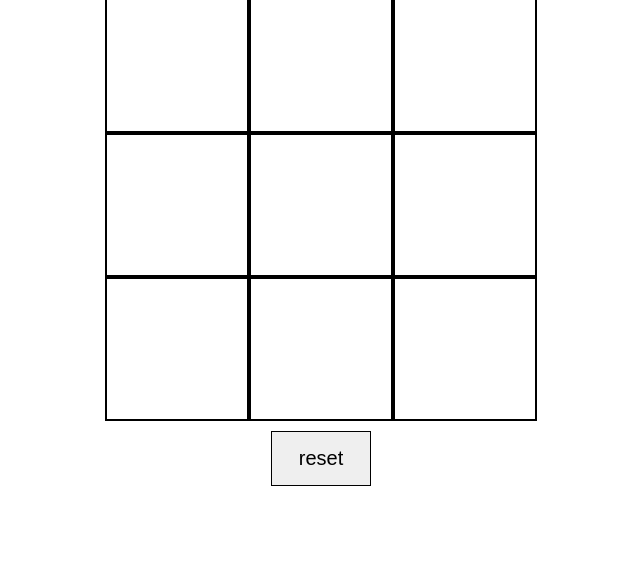
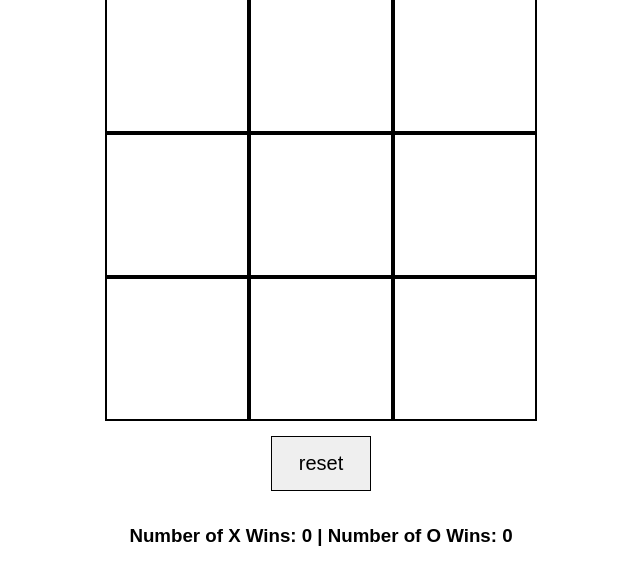
Before and after one commit to corync/t3, a plain HTML site: page index.html in a window 1280 px wide. Shown: the part 159-744 px from the top of the page, without its empty margins (319-959 px from the left). Drawn offline with Linux system fonts and the light colour scheme.

Commit message:
count number of each players wins and display

```diff
--- a/css/style.css
+++ b/css/style.css
@@ -20,6 +20,10 @@ h1{
     flex-direction: column;
     color:rgb(0, 0, 0);
 
+}
+
+#number-of-wins{
+    flex-direction: column;
 }
 
 .flex-container {
@@ -53,5 +57,5 @@ h1{
     border: 1px solid black;
     height: 55px;
     width: 100px;
-    margin: 10px;
+    margin: 15px;
     }
--- a/index.html
+++ b/index.html
@@ -33,8 +33,15 @@
 </div>
 </div>
 
+
+
 <!-- A reset button because users are going to want to play round after round of your glorious game without ever refreshing the browser! -->
 <button id="reset-button">reset</button>
+
+
+<div class = "flex-container" id="number-of-wins">
+    <h3></h3>
+</div>
 
     </body>
 
--- a/js/main.js
+++ b/js/main.js
@@ -16,12 +16,17 @@ const winningCombos = [
 let board;
 let turn = 'X';
 let win;
+let winner;
+let xWins = 0;
+let oWins = 0;
 
 /*----- cached element references -----*/
 
 const squares = Array.from(document.querySelectorAll('#board div'));
 
 const messages = document.querySelector('h2');
+
+const numberWins = document.querySelector('h3');
 
 /*----- event listeners -----*/
 
@@ -37,6 +42,9 @@ function init() {
     '', '', '',
     '', '', ''
     ];
+
+    win = null;
+    winner = null;
 
     render();
 
@@ -56,6 +64,17 @@ function render() {
         messages.textContent = win === 'T' ? `That's a tie! Play again!` : // if win = T "tie", tie message
                             win ? `${win} wins the game!` : // else if win is another letter, winner wins message
                             `It's ${turn}'s turn!`; // else it is the turn's turn
+
+
+        // save number of each players wins
+        //if (winner === 'X' && win != null)
+        //{xWins++;}
+        //else if (winner === 'O' && win != null)
+        //{oWins++; }
+
+        win != null && winner === 'X' ? xWins++ : winner === 'O'? oWins++ : oWins;
+
+        numberWins.textContent = `Number of X Wins: ${xWins} | Number of O Wins: ${oWins}`;
         };
 
 function handleTurn(event) {
@@ -64,7 +83,7 @@ function handleTurn(event) {
             });
 
             // Only change the board space if it's empty
-            if (board[idx] === ""){
+            if (board[idx] === "" && win === null){
                 board[idx] = turn;
 
             // check your console logs to make sure it's working!
@@ -77,12 +96,10 @@ function handleTurn(event) {
             turn = turn === 'X' ? 'O' : 'X';
 
             win = getWinner();
-            }
-
-
 
             render();
 
+        }
 
             console.log(win);
 
@@ -90,8 +107,7 @@ function handleTurn(event) {
 
 
 function getWinner() {
-
-                    let winner = null;
+                    winner = null;
 
                     winningCombos.forEach(function(combo, index) {
 
```
